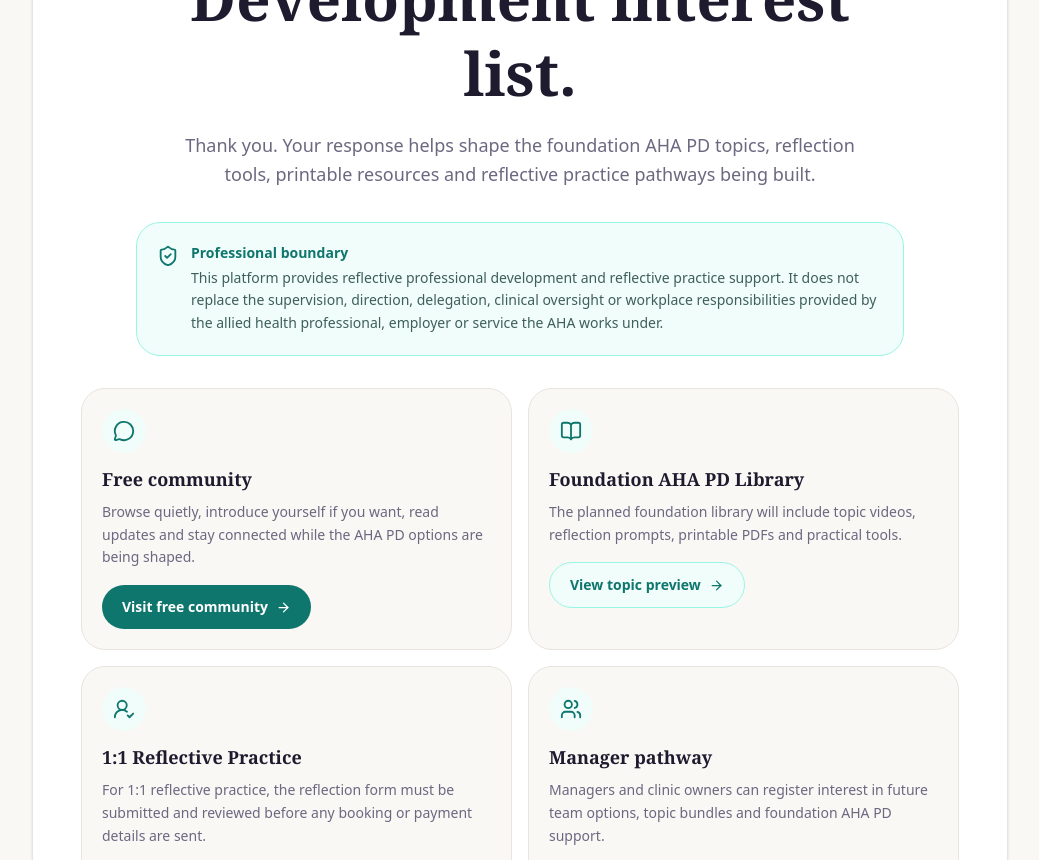
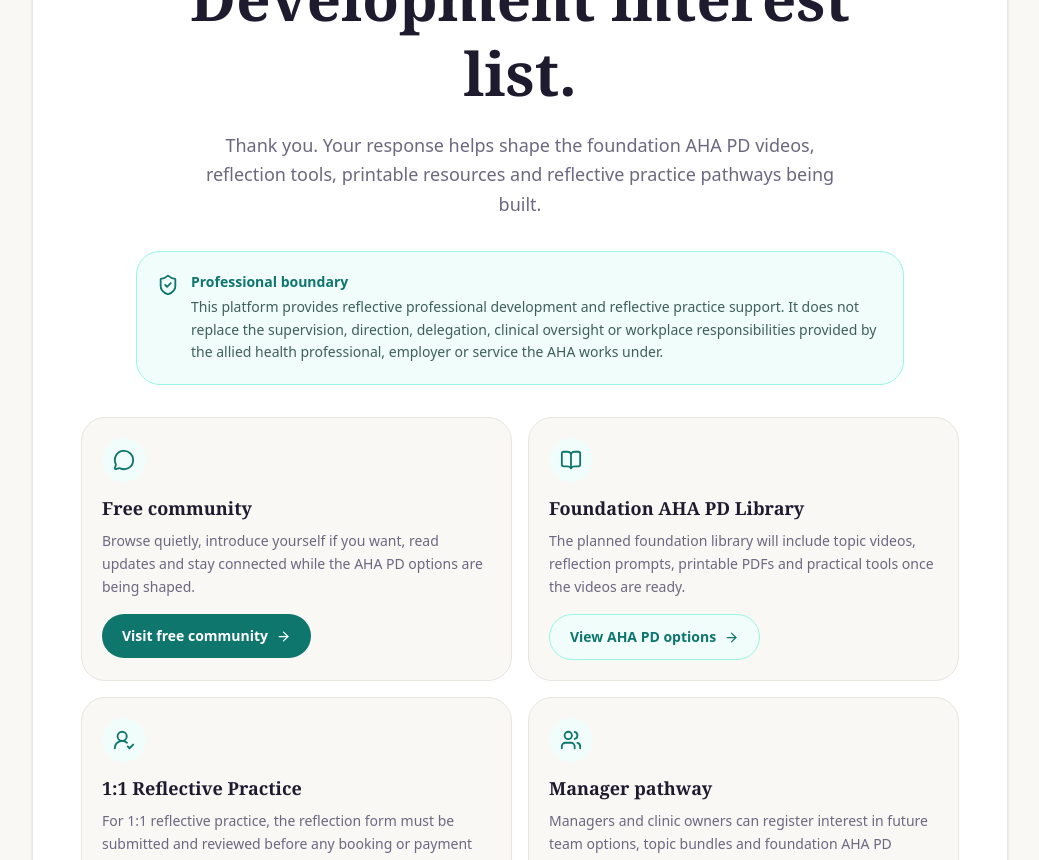
Before and after one commit to developmentalhub/allied-health-assistant-course, a Next.js app: page /subscribe/success in a window 1280 px wide. Shown: the part 600-1460 px from the top of the page, without its empty margins (120-1159 px from the left). Built offline with nearby package versions, Linux system fonts and the light colour scheme.

Commit message:
Remove topic links while videos are pending

```diff
--- a/app/not-found.tsx
+++ b/app/not-found.tsx
@@ -52,21 +52,22 @@ export default function NotFound() {
             </Link>
 
             <Link
-              href="/topics"
+              href="/subscribe"
               className="rounded-3xl border border-[#e8e4de] bg-[#faf8f5] p-5 transition hover:border-[#99f6e4] hover:bg-[#f0fdfa]"
             >
               <div className="mb-4 flex h-11 w-11 items-center justify-center rounded-full bg-[#f0fdfa] text-[#0f766e]">
                 <BookOpen size={22} />
               </div>
 
-              <h2 className="mb-2 text-lg font-bold">Topics</h2>
+              <h2 className="mb-2 text-lg font-bold">AHA PD options</h2>
 
               <p className="mb-4 text-sm leading-relaxed text-[#6b6880]">
-                View the foundation AHA PD topic library.
+                Register interest in foundation AHA PD, reflective practice or
+                future learning options.
               </p>
 
               <span className="inline-flex items-center gap-2 text-sm font-semibold text-[#0f766e]">
-                View topics
+                View options
                 <ArrowRight size={15} />
               </span>
             </Link>
--- a/app/subscribe/success/page.tsx
+++ b/app/subscribe/success/page.tsx
@@ -28,7 +28,7 @@ export default function SubscribeSuccessPage() {
           </h1>
 
           <p className="mx-auto mb-8 max-w-2xl text-base leading-relaxed text-[#6b6880] md:text-lg">
-            Thank you. Your response helps shape the foundation AHA PD topics,
+            Thank you. Your response helps shape the foundation AHA PD videos,
             reflection tools, printable resources and reflective practice
             pathways being built.
           </p>
@@ -89,14 +89,15 @@ export default function SubscribeSuccessPage() {
 
               <p className="mb-4 text-sm leading-relaxed text-[#6b6880]">
                 The planned foundation library will include topic videos,
-                reflection prompts, printable PDFs and practical tools.
+                reflection prompts, printable PDFs and practical tools once the
+                videos are ready.
               </p>
 
               <Link
-                href="/topics"
+                href="/subscribe"
                 className="inline-flex items-center gap-2 rounded-full border border-[#99f6e4] bg-[#f0fdfa] px-5 py-3 text-sm font-semibold text-[#0f766e] transition hover:bg-[#ccfbf1]"
               >
-                View topic preview
+                View AHA PD options
                 <ArrowRight size={15} />
               </Link>
             </div>
```
